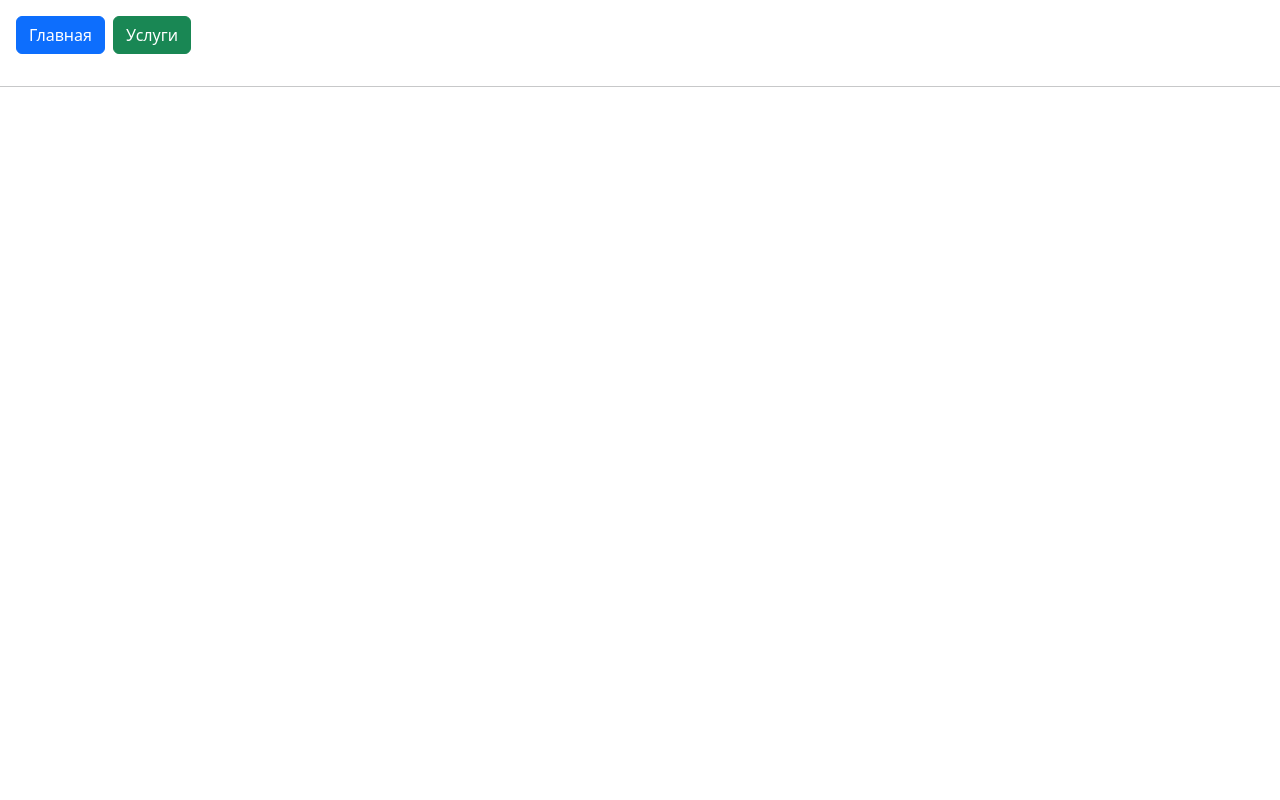
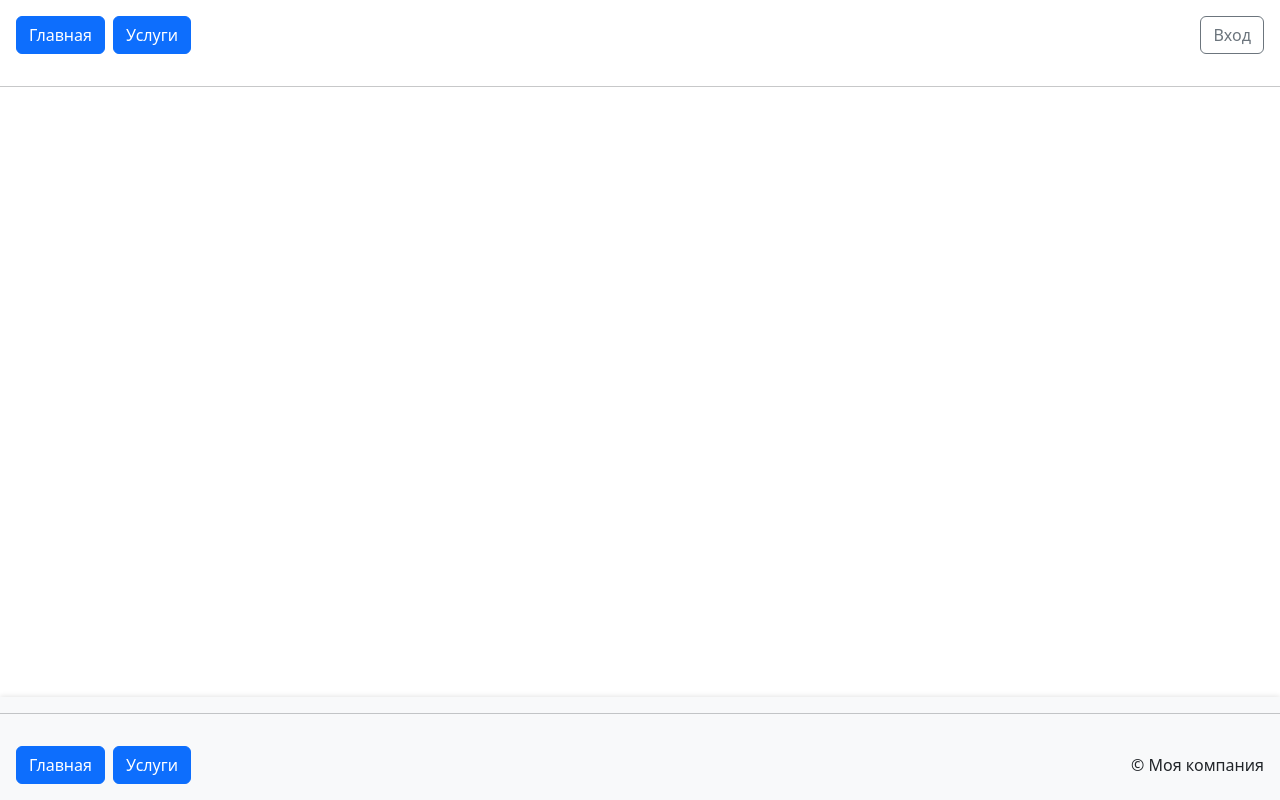
Before and after one commit to anonim767bn/lks.react.project, a React (Create React App) app: page / in a window 1280 px wide. Built offline with nearby package versions, Linux system fonts and the light colour scheme.

Commit message:
feat: create footer

```diff
--- /dev/null
+++ b/src/components/footer/Footer.css
@@ -0,0 +1,12 @@
+.footer {
+    position: fixed; /* Фиксируем футер внизу */
+    bottom: 0; /* Прикрепляем к низу */
+    left: 0; /* Прикрепляем к левому краю */
+    right: 0; /* Прикрепляем к правому краю */
+    background-color: #f8f9fa; /* Цвет фона футера */
+    box-shadow: 0 -1px 5px rgba(0, 0, 0, 0.1); /* Легкая тень для отделения от контента */
+}
+
+.company-name {
+    margin-left: auto; /* Автоматический отступ слева для выравнивания вправо */
+}
--- /dev/null
+++ b/src/components/footer/Footer.jsx
@@ -0,0 +1,28 @@
+import React from "react";
+import { AppPaths } from "../../constants";
+import Button from 'react-bootstrap/Button';
+import { Stack } from "react-bootstrap";
+import 'bootstrap/dist/css/bootstrap.min.css';
+import './Footer.css'; // Импортируем файл стилей
+
+const Footer = () => {
+    return (
+
+        <div className="footer"> {/* Обернем в div с классом footer */}
+        <hr/>
+            <Stack direction="horizontal" gap={2} className="p-3">
+                <Button href={AppPaths.main}>
+                    Главная
+                </Button>
+                <Button href={AppPaths.services}>
+                    Услуги
+                </Button>
+                <div className="company-name"> {/* Добавляем класс ms-auto для выравнивания вправо */}
+                © Моя компания
+                </div>
+            </Stack>
+        </div>
+    );
+};
+
+export default Footer;
--- a/src/components/header/Header.jsx
+++ b/src/components/header/Header.jsx
@@ -4,14 +4,18 @@ import Button from 'react-bootstrap/Button';
 import { Stack } from "react-bootstrap";
 import 'bootstrap/dist/css/bootstrap.min.css';
 
+
 const Header = () => {
     return (
         <Stack direction="horizontal" gap={2} className="p-3">
-            <Button href={AppPaths.main} as="a" variant="primary">
+            <Button href={AppPaths.main}>
                 Главная
             </Button>
-            <Button href={AppPaths.services} as="a" variant="success">
+            <Button href={AppPaths.services}>
                 Услуги
+            </Button>
+            <Button href={AppPaths.auth} className="ms-auto" variant="outline-secondary">
+                Вход
             </Button>
         </Stack>
     );
--- a/src/constants.jsx
+++ b/src/constants.jsx
@@ -1,4 +1,5 @@
 export const AppPaths = {
     main: "/",
-    services: "/services"
+    services: "/services",
+    auth: "/auth"
 }
--- a/src/layouts/main-layouts/MainLayout.jsx
+++ b/src/layouts/main-layouts/MainLayout.jsx
@@ -1,6 +1,7 @@
 import React from "react";
 import { Outlet } from "react-router-dom";
 import Header from "../../components/header/Header";
+import Footer from "../../components/footer/Footer";
 
 const MainLayout = () => {
     return (
@@ -10,7 +11,7 @@ const MainLayout = () => {
             <main>
                 <Outlet />
             </main>
-
+            <Footer></Footer>
         </div>
     );
 };
```
